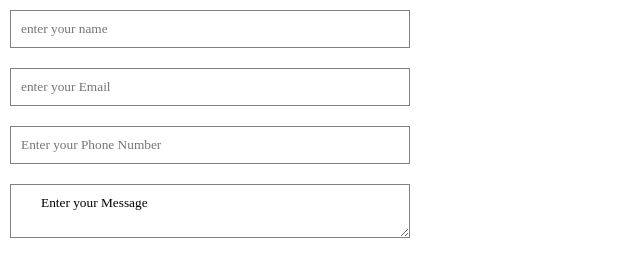
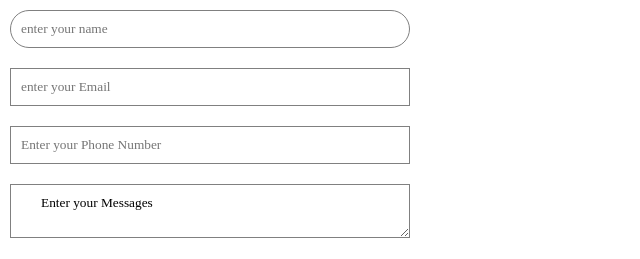
Before and after one commit to bhattabibek/mern-ecom, a plain HTML site: page contact.html in a window 1280 px wide. Shown: the top 259 px of the page, 0-640 px from the left. Drawn offline with Linux system fonts and the light colour scheme.

Commit message:
add second commit

```diff
--- a/contact.html
+++ b/contact.html
@@ -12,11 +12,11 @@
 </html>
 <div class="flex flex-direction-row lg-contact-form">
   <div class="lg-contact-form">
-    <input class="login-input-box input-padding-contact lg-form-input" placeholder="enter your name" type="text">
+    <input class="login-input-box input-clearpadding-contact lg-form-input" placeholder="enter your name" type="text">
     <input class="login-input-box input-padding-contact lg-form-input"  placeholder="enter your Email" type="text">
     <input class="login-input-box input-padding-contact lg-form-input"  placeholder="Enter your Phone Number" type="text">
     <textarea placeholder="Enter Your Message" class="login-input-box input-padding-contact lg-form-input"  name="" id="">
-      Enter your Message</textarea>
+      Enter your Messages</textarea>
       <button class="login-button input-padding input-margin input-padding-contact lg-form-input">Send message</button>
   </div>
 
```
